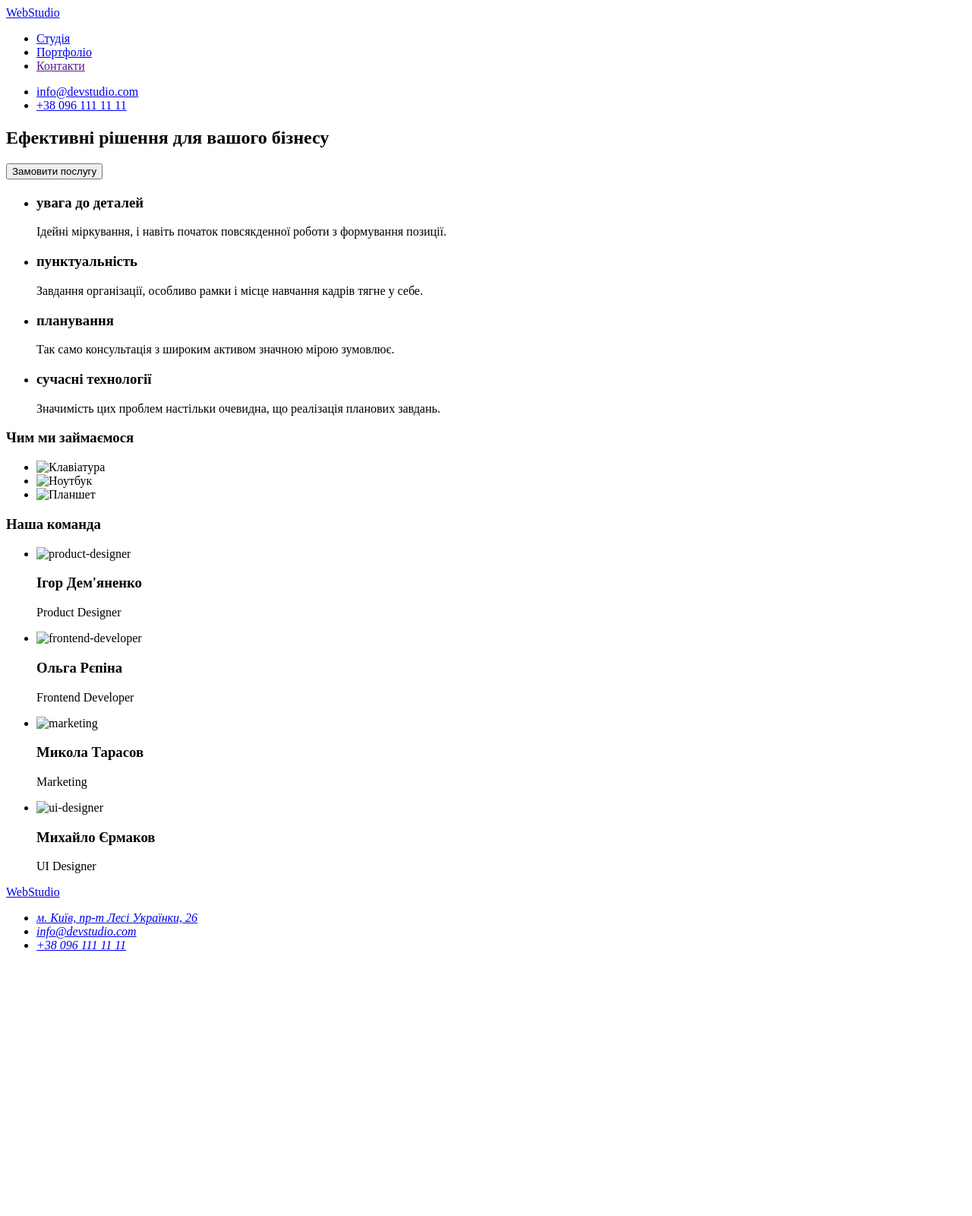
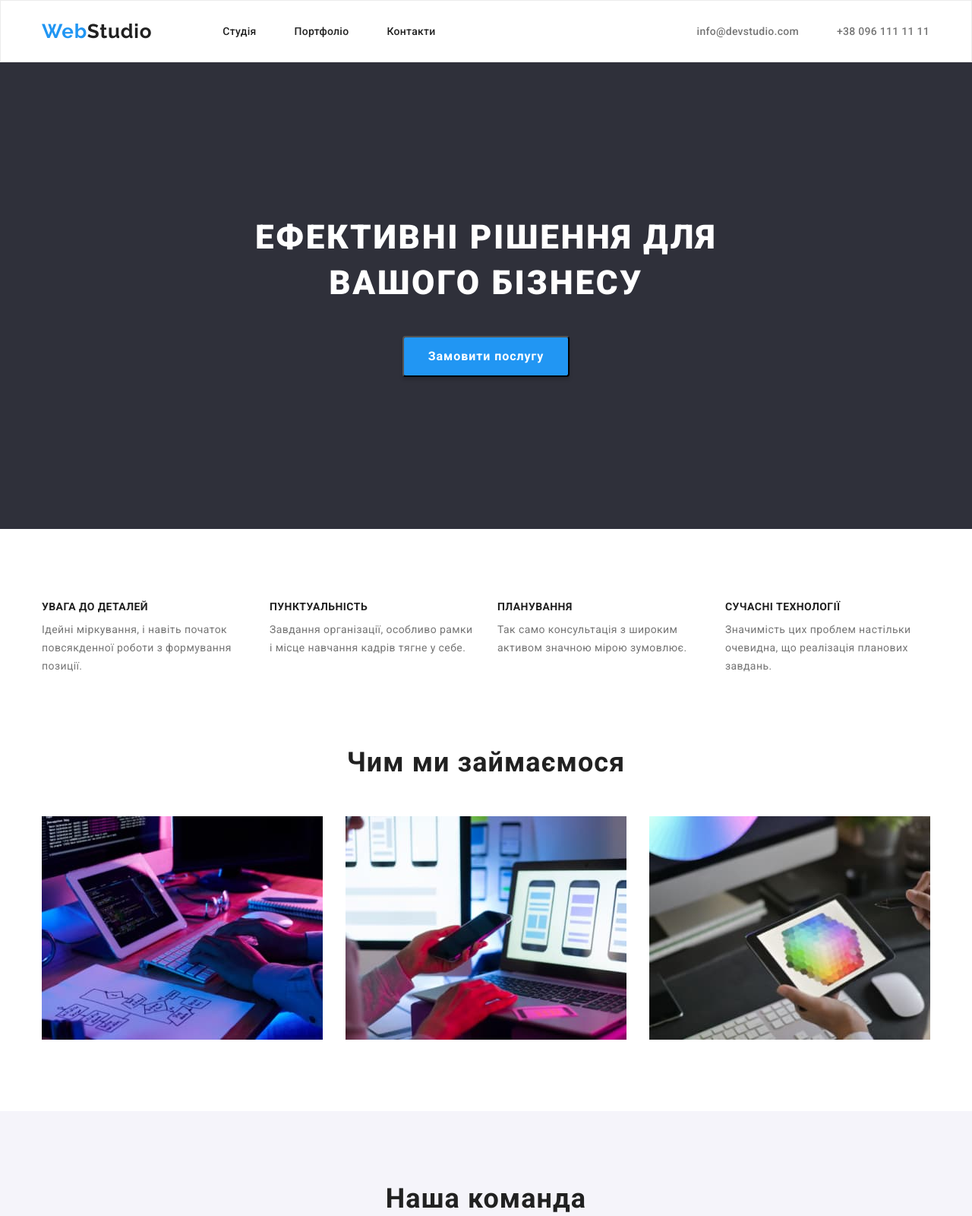
Before and after one commit to DenysChebotarov/goit-markup-hw-03, a plain HTML site: page index.html in a window 1280 px wide. Shown: the top 1600 px of the page at 76% size. Before the commit the page ends 1269 px from the top, so only its background shows below. Drawn offline with nearby package versions, Linux system fonts and the light colour scheme.

Commit message:
goit-markup-hw-03

```diff
--- /dev/null
+++ b/css/styles.css
@@ -0,0 +1,360 @@
+/*GENERAL STYLES*/
+
+:root {
+  --main-color: #212121;
+  --second-color: #757575;
+  --third-color: #ffffff;
+  --background-main-footer: #2f303a;
+  --focus-color: #2196f3;
+}
+body {
+  font-family: "Roboto", sans-serif;
+  color: var(--main-color);
+}
+
+h1,
+h2,
+h3,
+h4,
+h5,
+h6,
+p {
+  margin: 0;
+}
+
+img {
+  display: block;
+  max-width: 100%;
+  height: auto;
+}
+
+ul {
+  margin: 0;
+  padding: 0;
+}
+
+.container {
+  width: 1200px;
+  margin: 0 auto;
+  padding: 0 15px;
+
+  /* outline: 2px solid red;
+  outline-offset: -2px; */
+}
+
+.list {
+  list-style: none;
+}
+
+.link,
+.logo {
+  text-decoration: none;
+}
+
+.link:hover,
+.link:focus {
+  color: var(--focus-color);
+}
+.visually-hidden {
+  position: absolute;
+  width: 1px;
+  height: 1px;
+  margin: -1px;
+  border: 0;
+  padding: 0;
+  white-space: nowrap;
+  clip-path: inset(100%);
+  clip: rect(0 0 0 0);
+  overflow: hidden;
+}
+.header,
+.background-photo {
+  background-color: var(--third-color);
+}
+.background-about {
+  background-color: #f5f4fa;
+}
+
+.background-peculiarities,
+.background-works,
+.background-portfolio {
+  color: #f5f5f5;
+}
+
+/*HEADER*/
+.header {
+  border: 1px solid #ececec;
+}
+.header-container {
+  display: flex;
+  align-items: center;
+}
+.header-nav {
+  display: flex;
+  align-items: center;
+  margin-right: 344px;
+}
+.header-nav-list {
+  display: flex;
+  align-items: center;
+}
+.header-contacts-list {
+  display: flex;
+  align-items: center;
+}
+.header-contacts-item {
+  margin-right: 50px;
+}
+.logo {
+  font-family: "Raleway";
+  font-weight: 700;
+  font-size: 26px;
+  line-height: calc(31 / 26);
+  letter-spacing: 0.03em;
+  color: var(--main-color);
+}
+.logo-header {
+  margin-right: 93px;
+}
+
+.first-part {
+  color: var(--focus-color);
+}
+.header-link {
+  font-weight: 500;
+  font-size: 14px;
+  line-height: calc(16 / 14);
+  letter-spacing: 0.02em;
+}
+.header-nav-item:not(:last-child) {
+  margin-right: 50px;
+}
+.header-nav-link {
+  color: var(--main-color);
+  display: block;
+  padding-top: 32px;
+  padding-bottom: 32px;
+}
+.header-contacts {
+  color: var(--second-color);
+  display: block;
+}
+
+/*HERO STUDIO*/
+.main-section {
+  padding-top: 200px;
+  padding-bottom: 200px;
+
+  text-align: center;
+
+  background-color: var(--background-main-footer);
+}
+.main-section-title {
+  max-width: 696px;
+  margin-left: auto;
+  margin-right: auto;
+  margin-bottom: 40px;
+
+  font-weight: 900;
+  font-size: 44px;
+  line-height: calc(60 / 44);
+  text-align: center;
+  letter-spacing: 0.06em;
+  text-transform: uppercase;
+  color: var(--third-color);
+}
+.button {
+  padding: 10px 32px;
+
+  font-family: "Roboto", sans-serif;
+  font-weight: 700;
+  font-size: 16px;
+  line-height: calc(30 / 16);
+  align-items: center;
+  text-align: center;
+  letter-spacing: 0.06em;
+  color: var(--third-color);
+  background-color: var(--focus-color);
+  box-shadow: 0px 4px 4px rgba(0, 0, 0, 0.15);
+  border-radius: 4px;
+  cursor: pointer;
+}
+.button:hover,
+.button:focus {
+  background-color: #188ce8;
+}
+
+/* Our peculiarities */
+
+.peculiarities-list {
+  display: flex;
+  padding-top: 94px;
+}
+.list-item {
+  width: 270px;
+}
+.list-item:not(:last-child) {
+  margin-right: 30px;
+}
+.peculiarities {
+  margin-bottom: 10px;
+  width: 270px;
+
+  font-weight: 700;
+  font-size: 14px;
+  line-height: calc(16 / 14);
+  letter-spacing: 0.03em;
+  text-transform: uppercase;
+  color: var(--main-color);
+}
+.peculiarities-text {
+  font-weight: 400;
+  font-size: 14px;
+  line-height: calc(24 / 14);
+  letter-spacing: 0.03em;
+  color: var(--second-color);
+}
+/* About */
+
+.about {
+  padding-top: 94px;
+  padding-bottom: 50px;
+
+  font-weight: 700;
+  font-size: 36px;
+  line-height: calc(42 / 36);
+  text-align: center;
+  letter-spacing: 0.03em;
+  color: var(--main-color);
+}
+.about-photo {
+  display: flex;
+  padding-bottom: 94px;
+}
+.about-photo-item:not(:last-child) {
+  margin-right: 30px;
+}
+/* Our team */
+
+.team-list {
+  display: flex;
+  padding-bottom: 94px;
+}
+.about-team {
+  align-items: center;
+  padding-top: 30px;
+}
+.photo-item:not(:last-child) {
+  margin-right: 30px;
+}
+.our-team {
+  font-size: 16px;
+  line-height: calc(19 / 16);
+  text-align: center;
+  letter-spacing: 0.03em;
+}
+.our-team-list {
+  margin-bottom: 10px;
+  font-weight: 500;
+  color: var(--main-color);
+}
+.our-team-item {
+  font-weight: 400;
+  color: var(--second-color);
+}
+
+/*HERO PORTFOLIO*/
+.btn-list{
+  display:flex;
+  padding-top: 94px;
+  justify-content: center;
+
+}
+.main-btn {
+  padding: 6px 22px;
+  border-radius: 4px;
+
+  font-family: "Roboto", sans-serif;
+  font-weight: 500;
+  font-size: 16px;
+  line-height: calc(26 / 16);
+  text-align: center;
+  letter-spacing: 0.03em;
+  color: #212121;
+  cursor: pointer;
+  background-color: #f5f4fa;
+}
+.btn{
+  margin-right: 8px;
+}
+
+
+.main-btn:hover,
+.main-btn:focus {
+  background-color: var(--focus-color);
+  color: var(--third-color);
+}
+
+.photo-list{
+  display:flex;
+  flex-wrap: wrap;
+  gap: 30px;
+  padding-top: 50px;
+  padding-bottom: 94px;
+}
+
+.portfolio{
+  padding: 20px 24px;
+  border: 1px solid #EEEEEE;
+  border-top: none;
+}
+.title {
+  margin-bottom: 4px;
+  font-weight: 700;
+  font-size: 18px;
+  line-height: calc(36 / 18);
+  letter-spacing: 0.06em;
+  color: var(--main-color);
+}
+.text {
+  font-weight: 400;
+  font-size: 16px;
+  line-height: calc(30 / 16);
+  letter-spacing: 0.03em;
+  color: var(--second-color);
+}
+
+
+/*FOOTER*/
+.footer-container {
+  padding-top: 60px;
+}
+.footer-item-adress {
+  margin-top: 20px;
+  margin-bottom: 10px;
+}
+.footer-item-mail {
+  margin-bottom: 10px;
+}
+
+.footer {
+  background-color: var(--background-main-footer);
+}
+.second-part {
+  color: var(--third-color);
+}
+.footer-link {
+  font-weight: 400;
+  font-size: 14px;
+  line-height: calc(24 / 14);
+  letter-spacing: 0.03em;
+}
+.footer-adress {
+  color: var(--third-color);
+}
+.footer-contacts {
+  color: rgba(255, 255, 255, 0.6);
+}
+.font-style {
+  font-style: normal;
+}
--- a/index.html
+++ b/index.html
@@ -5,152 +5,186 @@
     <meta http-equiv="X-UA-Compatible" content="IE=edge" />
     <meta name="viewport" content="width=, initial-scale=1.0" />
     <title>WebStudio</title>
+
+    <!-- Fonts -->
     <link rel="preconnect" href="https://fonts.googleapis.com" />
     <link rel="preconnect" href="https://fonts.gstatic.com" crossorigin />
     <link
       href="https://fonts.googleapis.com/css2?family=Raleway:wght@700&family=Roboto:wght@400;500;700;900&display=swap"
+      rel="stylesheet"/>
+
+    <!-- Normalize -->
+    <link
       rel="stylesheet"
-    />
+      href="https://cdnjs.cloudflare.com/ajax/libs/modern-normalize/1.1.0/modern-normalize.min.css"
+      integrity="sha512-wpPYUAdjBVSE4KJnH1VR1HeZfpl1ub8YT/NKx4PuQ5NmX2tKuGu6U/JRp5y+Y8XG2tV+wKQpNHVUX03MfMFn9Q=="
+      crossorigin="anonymous"
+      referrerpolicy="no-referrer"/>
+
+    <!-- Custom Styles -->
     <link rel="stylesheet" href="./css/styles.css" />
   </head>
   <body>
-    <header class="header header-container">
-      <div class="container">
+    <!-- Header Section -->
+    <header class="header">
+      <div class="header-container container">
         <nav class="header-nav">
-          <a href="./index.html" class="logo"
-            ><span class="first-part">Web</span>Studio</a
-          >
-          <ul class="nav-list list">
+          <a href="./index.html" class="logo logo-header">
+            <span class="first-part">Web</span>Studio</a>
+          <ul class="header-nav-list list">
             <li class="header-nav-item">
               <a href="./index.html" class="header-nav-link header-link link"
-                >Студія</a
-              >
+                >Студія</a>
             </li>
             <li class="header-nav-item">
               <a
                 href="./portfolio.html"
                 class="header-nav-link header-link link"
-                >Портфоліо</a
-              >
+                >Портфоліо</a>
             </li>
             <li class="header-nav-item">
               <a href="" class="header-nav-link header-link link">Контакти</a>
             </li>
           </ul>
         </nav>
-        <ul class="contacts-list list">
-          <li>
+        <ul class="header-contacts-list list">
+          <li class="header-contacts-item">
             <a
               class="header-contacts header-link link"
               href="mailto:info@devstudio.com"
-              >info@devstudio.com</a
-            >
+              >info@devstudio.com</a>
           </li>
           <li>
             <a class="header-contacts header-link link" href="tel:+380961111111"
-              >+38 096 111 11 11</a
-            >
+              >+38 096 111 11 11</a>
           </li>
         </ul>
       </div>
     </header>
     <main>
+      <!-- Main Section -->
+
       <section class="main-section">
-        <h1 class="main-section-title">Ефективні рішення для вашого бізнесу</h1>
+        <div class="container">
+          <h1 class="main-section-title">
+            Ефективні рішення для вашого бізнесу
+          </h1>
           <button class="button" type="button">Замовити послугу</button>
+        </div>
       </section>
+      <!-- Our peculiarities -->
+
       <section class="background-peculiarities">
+        <div class="container-peculiarities container">
           <h2 class="visualy-hidden"></h2>
-        <ul>
-          <li class="list">
+          <ul class="peculiarities-list">
+            <li class="list list-item">
               <h3 class="peculiarities">увага до деталей</h3>
               <p class="peculiarities-text">
                 Ідейні міркування, і навіть початок повсякденної роботи з
                 формування позиції.
               </p>
             </li>
-          <li class="list">
+            <li class="list list-item">
               <h3 class="peculiarities">пунктуальність</h3>
               <p class="peculiarities-text">
-              Завдання організації, особливо рамки і місце навчання кадрів тягне
-              у себе.
+                Завдання організації, особливо рамки і місце навчання кадрів
+                тягне у себе.
               </p>
             </li>
-          <li class="list">
+            <li class="list list-item">
               <h3 class="peculiarities">планування</h3>
               <p class="peculiarities-text">
                 Так само консультація з широким активом значною мірою зумовлює.
               </p>
             </li>
-          <li class="list">
+            <li class="list list-item">
               <h3 class="peculiarities">сучасні технології</h3>
               <p class="peculiarities-text">
-              Значимість цих проблем настільки очевидна, що реалізація планових
-              завдань.
+                Значимість цих проблем настільки очевидна, що реалізація
+                планових завдань.
               </p>
             </li>
           </ul>
+        </div>
       </section>
+      <!-- About -->
+
       <section class="background-works">
+        <div class="container">
           <h3 class="about">Чим ми займаємося</h3>
           <ul class="about-photo list">
-          <li>
+            <li class="about-photo-item">
               <img src="./images/keyboard.jpg" alt="Клавіатура" width="370" />
             </li>
-          <li>
+            <li class="about-photo-item">
               <img src="./images/laptop.jpg" alt="Ноутбук" width="370" />
             </li>
-          <li>
+            <li class="about-photo-item">
               <img src="./images/tablet.jpg" alt="Планшет" width="370" />
             </li>
           </ul>
+        </div>
         <div class="background-about">
+          <div class="container">
             <h3 class="about">Наша команда</h3>
             <ul class="team-list list">
-            <li class="background-photo">
+              <li class="photo-item background-photo">
                 <img
                   src="./images/product-designer.jpg"
                   alt="product-designer"
-                width="270"
-              />
+                  width="270"/>
+                <div class="about-team">
                   <h3 class="our-team-list our-team">Ігор Дем'яненко</h3>
-              <p class="our-team-item our-team" lang="en">Product Designer</p>
+                  <p class="our-team-item our-team" lang="en">
+                    Product Designer
+                  </p>
+                </div>
               </li>
-            <li class="background-photo">
+              <li class="photo-item background-photo">
                 <img
                   src="./images/frontend-developer.jpg"
                   alt="frontend-developer"
-                width="270"
-              />
+                  width="270"/>
+                <div class="about-team">
                   <h3 class="our-team-list our-team">Ольга Рєпіна</h3>
-              <p class="our-team-item our-team" lang="en">Frontend Developer</p>
+                  <p class="our-team-item our-team" lang="en">
+                    Frontend Developer
+                  </p>
+                </div>
               </li>
-            <li class="background-photo">
+              <li class="photo-item background-photo">
                 <img src="./images/marketing.jpg" alt="marketing" width="270" />
+                <div class="about-team">
                   <h3 class="our-team-list our-team">Микола Тарасов</h3>
                   <p class="our-team-item our-team" lang="en">Marketing</p>
+                </div>
               </li>
-            <li class="background-photo">
+              <li class="photo-item background-photo">
                 <img
                   src="./images/ui-designer.jpg"
                   alt="ui-designer"
                   width="270"
                 />
+                <div class="about-team">
                   <h3 class="our-team-list our-team">Михайло Єрмаков</h3>
                   <p class="our-team-item our-team" lang="en">UI Designer</p>
+                </div>
               </li>
             </ul>
           </div>
+        </div>
       </section>
     </main>
+    <!-- Footer -->
     <footer class="footer">
-      <a href="./index.html" class="logo"
+      <div class="footer-container container">
+        <a href="./index.html" class="logo logo-footer"
           ><span class="first-part">Web</span
-        ><span class="second-part">Studio</span></a
-      >
+          ><span class="second-part">Studio</span></a>
         <address class="font-style">
           <ul class="footer-list list">
-          <li>
+            <li class="footer-item-adress">
               <a
                 class="footer-adress footer-link link"
                 href="https://goo.gl/maps/jFKuk5Sm1pGZURSg9"
@@ -160,20 +194,19 @@
               </a>
             </li>
 
-          <li>
+            <li class="footer-item-mail">
               <a
                 class="footer-contacts footer-link link"
                 href="mailto:info@devstudio.com"
-              >info@devstudio.com</a
-            >
+                >info@devstudio.com</a>
             </li>
             <li>
               <a class="footer-contacts footer-link link" href="+380961111111"
-              >+38 096 111 11 11</a
-            >
+                >+38 096 111 11 11</a>
             </li>
           </ul>
         </address>
+      </div>
     </footer>
   </body>
 </html>
```
Also changed, not shown: portfolio.html (+100 -43 lines), images/basketball.jpg (added), images/box.jpg (added), images/frontend-developer.jpg (added), images/growing-business.jpg (added), images/inspiration-has-no-borders.jpg (added), images/keyboard.jpg (added), images/lab.jpg (added), images/laptop.jpg (added), images/limited-edition.jpg (added), images/marketing.jpg (added), images/prime.jpg (added), images/product-designer.jpg (added), images/seafood.jpg (added), 3 more files. Lines whose indentation alone changed are shown as unchanged.
